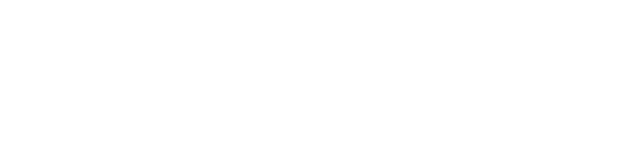
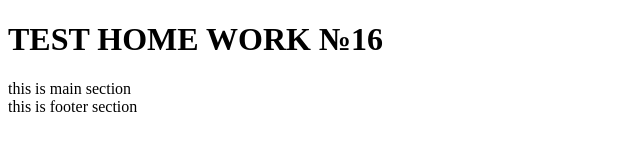
Before and after one commit to Adelaida-Viliorovna/hillel_git_hw, a plain HTML site: page index.html in a window 1280 px wide. Shown: the whole page, without its empty margins (0-640 px from the left). Drawn offline with Linux system fonts and the light colour scheme.

Commit message:
modified:   index.html

```diff
--- a/index.html
+++ b/index.html
@@ -3,9 +3,17 @@
 <head>
     <meta charset="UTF-8">
     <meta name="viewport" content="width=device-width, initial-scale=1.0">
-    <title>Document</title>
+    <title>test hw-16</title>
 </head>
 <body>
-
+    <header>
+        <h1>TEST HOME WORK №16</h1>
+    </header>
+    <main>
+        this is main section
+    </main>
+    <footer>
+        this is footer section
+    </footer>
 </body>
 </html>
```
Also changed, not shown: package.json (deleted, +0 -11 lines).
